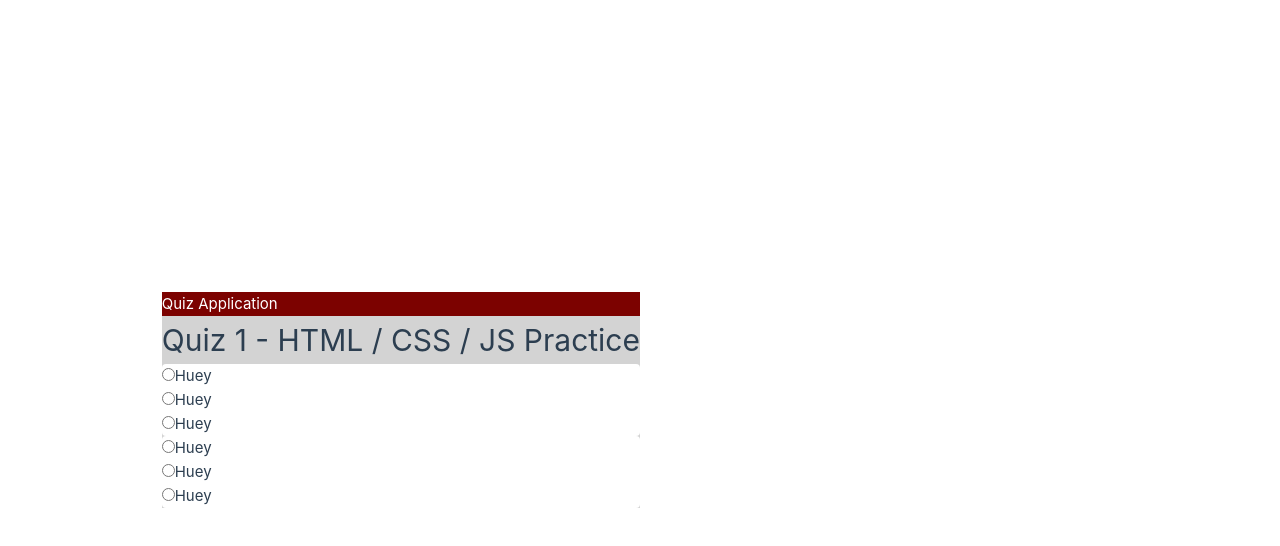
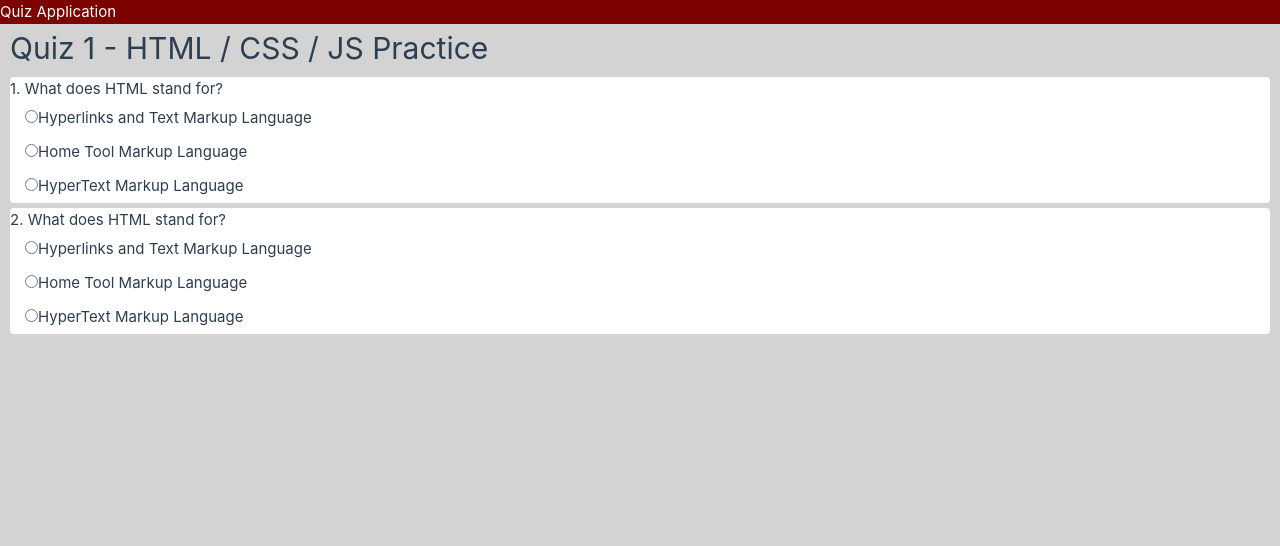
Before and after one commit to ChiefStief/sj-takehome, a Vue app: page / in a window 1280 px wide. Shown: the top 546 px of the page. Built offline with nearby package versions, Linux system fonts and the light colour scheme.

Commit message:
radio buttons and css tweaks

```diff
--- a/src/App.vue
+++ b/src/App.vue
@@ -4,14 +4,17 @@ import QuestionJSON from './questions.json';
 </script>
 
 <template>
-  <div class="app-wrapper">
-<!--double check this css-->
+  <body v-if="QuestionJSON" class="app-wrapper">
     <header class="app-header">
       Quiz Application
     </header>
-    <h1>Quiz 1 - HTML / CSS / JS Practice</h1>
-    <QuestionPanel v-for="question of QuestionJSON.questions" :id="question.id" :question="question" />
-  </div>
+    <div class="workspace-wrapper">
+<!--double check this css-->
+
+      <h1>Quiz 1 - HTML / CSS / JS Practice</h1>
+      <QuestionPanel v-for="question of QuestionJSON.questions" :id="question.id" :question="question" />
+    </div>
+  </body>
 </template>
 
 <style scoped>
@@ -23,4 +26,7 @@ import QuestionJSON from './questions.json';
     background-color: #7C0200;
     color: white;
   }
+  .workspace-wrapper{
+    padding: 0 10px 0 10px;
+  }
 </style>
--- a/src/assets/main.css
+++ b/src/assets/main.css
@@ -1,9 +1,8 @@
 @import "./base.css";
 
 #app {
-  max-width: 1280px;
+  /*max-width: 1280px;*/
   margin: 0 auto;
-  padding: 2rem;
 
   font-weight: normal;
 }
@@ -21,15 +20,14 @@ a,
   }
 }
 
-@media (min-width: 1024px) {
-  body {
-    display: flex;
-    place-items: center;
-  }
+/*@media (min-width: 1024px) {*/
+/*  body {*/
+/*    display: flex;*/
+/*    place-items: center;*/
+/*  }*/
 
-  #app {
-    display: grid;
-    grid-template-columns: 1fr 1fr;
-    padding: 0 2rem;
-  }
-}
+/*  #app {*/
+/*    display: grid;*/
+/*    grid-template-columns: 1fr 1fr;*/
+/*  }*/
+/*}*/
--- a/src/components/AnswerRow.vue
+++ b/src/components/AnswerRow.vue
@@ -1,13 +1,19 @@
 <script>
 export default {
   name: "QuestionRow",
+  props: {
+    answer: {
+      type: Object,
+      default: null,
+    },
+  },
 };
 </script>
 
 <template>
-  <div class="q-row-wrapper">
-    <input type="radio" id="huey" name="drone" value="huey" />
-    <label for="huey">Huey</label>
+  <div v-if="answer" class="a-row-wrapper">
+    <input type="radio" :id=answer.id v-model="picked" />
+    <label for=id>{{answer.text}}</label>
   </div>
 </template>
 
--- a/src/components/QuestionPanel.vue
+++ b/src/components/QuestionPanel.vue
@@ -1,8 +1,13 @@
 <script>
-import AnswerRow from "./AnswerRow.vue";
+// import AnswerRow from "./AnswerRow.vue";
 export default {
   name: "QuestionPanel",
-  components: { AnswerRow },
+  // components: { AnswerRow },
+  data () {
+    return {
+      picked: null,
+    }
+  },
   props: {
     question: {
       type: Object,
@@ -14,13 +19,24 @@ export default {
 
 <template>
   <div v-if="question" class="panel-wrapper">
-    <AnswerRow v-for="answer of question.answers"/>
+    <div>
+      {{`${question.id}. ${question.text}`}}
+    </div>
+    <div v-for="answer of question.answers" class="a-row-wrapper">
+      <input type="radio" :id=answer.id :value=answer.id v-model="picked" />
+      <label :for="id">{{answer.text}}</label>
+    </div>
+<!--    <AnswerRow v-for="answer of question.answers" :answer="answer"/>-->
   </div>
 </template>
 
 <style scoped>
   .panel-wrapper{
+    margin: 5px 0 5px 0;
     background-color: white;
     border-radius: 4px;
   }
+  .a-row-wrapper{
+    padding: 5px 0 5px 15px
+  }
 </style>
```
